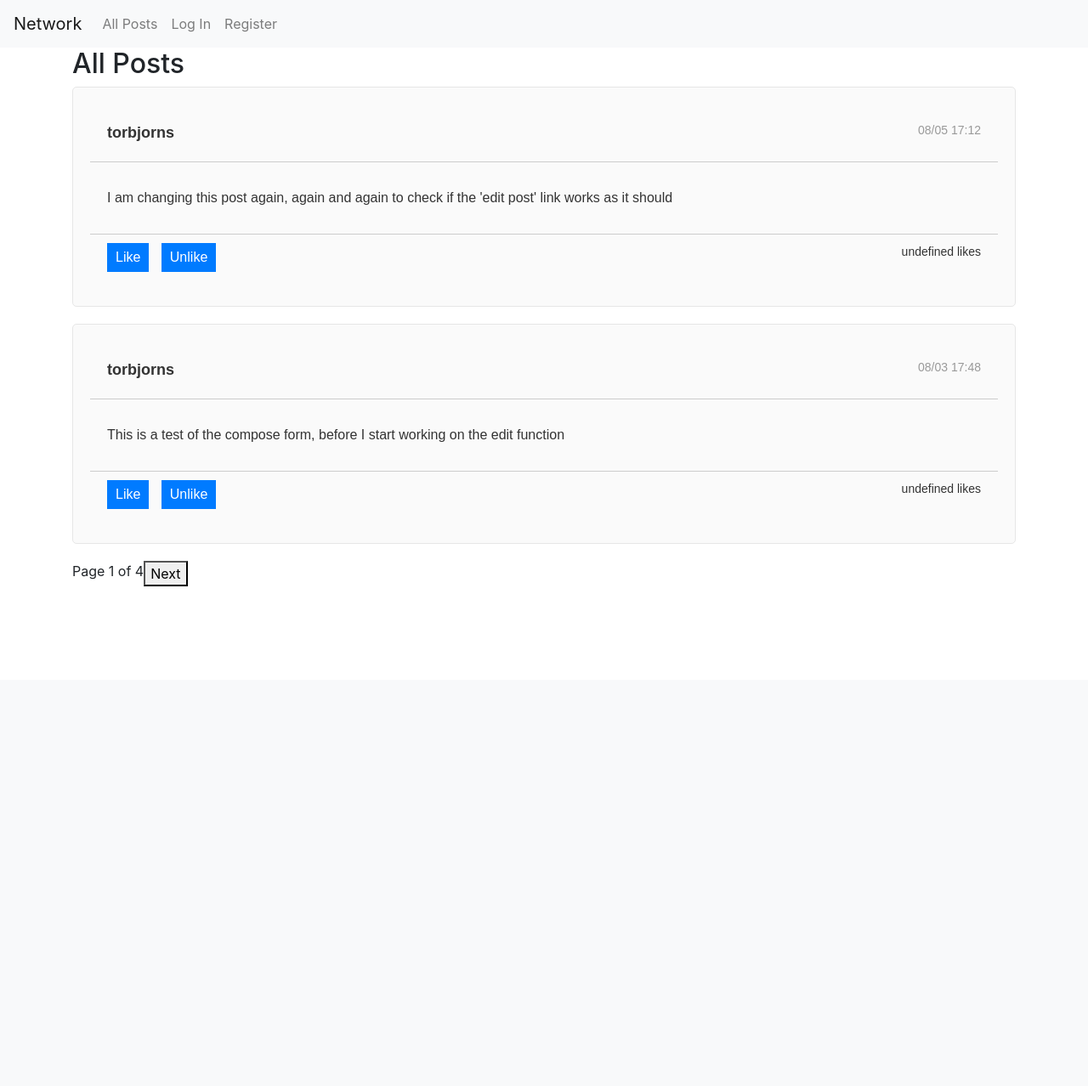
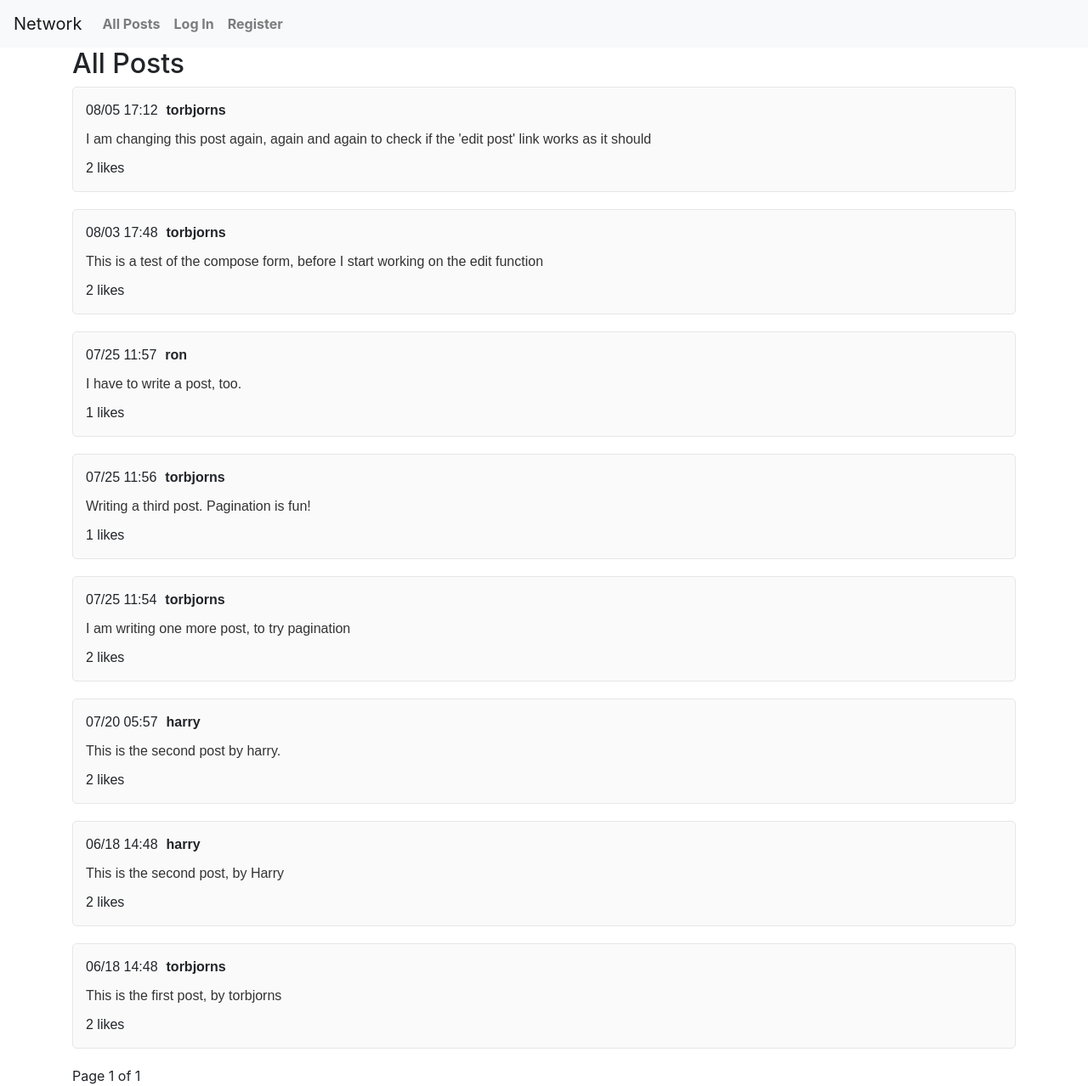
Before and after one commit to torbjorns/p4-cs50-web, a Django app: page / in a window 1280 px wide. Shown: the whole page at 85% size. Before the commit the page ends 690 px from the top, so only its background shows below. Run offline with Django 3.2, Linux system fonts and the light colour scheme; data comes from the database, SQL or seed files in the repository; both versions use the stored data as it was after the commit; data that the repository does not hold is empty; some libraries are stand-ins or nearby versions.

Commit message:
Only visuals left

```diff
--- a/network/static/network/posts.js
+++ b/network/static/network/posts.js
@@ -38,10 +38,18 @@
 
         // new post link
         document.querySelector('#new_post').addEventListener('click', function() {
+            // change view
             new_post_field.style.display = 'block';
             post_list_field.style.display = 'block';
             profile_field.style.display = 'none';
+            // change top header
             top_header.innerHTML = 'New Post';
+            // enable the form to post a new post
+            document.querySelector('#compose-form').onsubmit = function() {
+                const body = document.querySelector('#compose-body').value;
+                compose_post(body);
+                return false;
+            }
         });
 
         // following posts link
@@ -64,11 +72,10 @@
             load_profile(logged_in_username);
         });
     };
+}
 
-    // compose form
-    document.querySelector('#compose-form').onsubmit = function() {
-        const body = document.querySelector('#compose-body').value;
-
+// Post a new post
+function compose_post(body) {
     fetch('/compose', {
         method: 'POST',
         headers: {
@@ -96,11 +103,66 @@
     .catch(error => {
         console.log('Error:', error);
     });
-
-        return false;
-    }
 }
 
+// Like a post
+function like_post(post_id) {
+    fetch(`/like_post/${post_id}`, {
+        method: 'PUT',
+        headers: {
+            'Content-Type': 'application/json'
+        },
+        body: JSON.stringify({
+            post_id: post_id
+        })
+    })
+    .then(response => response.json().then(data => ({ status: response.status, body: data })))
+    .then(data => {
+        if (data.status === 200) {
+            showMessage(data.body.message, 'message_green');
+        } else {
+            showMessage(data.body.error, 'message_red');
+        }
+    })
+    .then(() => {
+        load_post_list('all');
+    })
+    .catch(error => {
+        console.log('Error:', error);
+    });
+};
+
+// Edit a post
+function edit_post(postId, body) {
+    fetch(`/edit_post/${postId}`, {
+        method: 'PUT',
+        headers: {
+            'Content-Type': 'application/json'
+        },
+        body: JSON.stringify({
+            body: body
+        })
+    })
+    .then(response => response.json().then(data => ({ status: response.status, body: data })))
+    .then(data => {
+        if (data.status === 200) {
+            showMessage(data.body.message, 'message_green');
+        } else {
+            showMessage(data.body.error, 'message_red');
+        }
+    })
+    .then(() => {
+        post_list_field.style.display = 'block';
+        profile_field.style.display = 'none';
+        new_post_field.style.display = 'none';
+        load_post_list('all');
+    })
+    .catch(error => {
+        console.log('Error:', error);
+    });
+}
+
+// Load a user's profile
 function load_profile(username) {
     fetch(`/profile/${username}`)
     .then(response => {
@@ -131,7 +193,7 @@
         if (logged_in_username !== username && logged_in_username) {
             // create follow/unfollow button
             let followButton = document.createElement('button');
-            followButton.className = 'follow-button';
+            followButton.className = 'follow-button btn';
             // If logged in user is not following this user
             if (!profile.followers.includes(logged_in_username)) {
                 followButton.innerHTML = 'Follow';
@@ -168,13 +230,13 @@
             profileDiv.appendChild(followButton);
         }
 
+        // Make this page the page for the profile
         top_header.innerHTML = `${username}`;
-
-        // Load this user's posts
         load_post_list(username);
     })
 };
 
+// Show a message for 5 seconds
 function showMessage(message, class_name) {
     const messageDiv = document.querySelector('#message');
     messageDiv.innerText = message;
@@ -185,7 +247,8 @@
     }, 5000);
 };
 
-function like_post(post_id) {
+// Like a post
+function like_post(post_id, post_list, page_number) {
     fetch(`/like_post/${post_id}`, {
         method: 'PUT',
         headers: {
@@ -203,16 +266,12 @@
             showMessage(data.body.error, 'message_red');
         }
     })
-    .then(() => {
-        load_post_list('all');
-    })
     .catch(error => {
         console.log('Error:', error);
     });
 };
 
-
-
+// Load a post list
 function load_post_list(post_list, page=1) {
     fetch(`/posts/${post_list}?page=${page}`)
     .then(response => {
@@ -223,8 +282,10 @@
     })
     .then(posts => {
         const post_list_field = document.querySelector('#post_list_field');
+        const pagination_field = document.querySelector('#pagination_field');
 
         post_list_field.innerHTML = '';
+        pagination_field.innerHTML = '';
 
         // Add posts to post list
         posts.posts.forEach(post => {
@@ -237,30 +298,85 @@
 
             post.timestamp = `${month}/${day} ${hours}:${minutes}`;
 
+            fetch(`/users_who_liked_post/${post.id}/`)
+                .then(response => response.json())
+                .then(users => {
+                    post.likes_by = users;
+
+                    // Add post to post list
                     let postDiv = document.createElement('div');
                     postDiv.className = 'post card';
                     postDiv.innerHTML = `
                         <div class="post-header">
-                    <div class="post-header-left">
+                            <div class="post-time">${post.timestamp}</div>
                             <a class="author_name">${post.author}</a>
-                    </div>
-                    <div class="post-header-right">
-                        <div class="post-time">${post.timestamp}</div>
-                    </div>
                         </div>
                         <div class="post-body">
                             ${post.body}
                         </div>
                         <div class="post-footer">
-                    <div class="post-footer-left">
-                        <button class="like-button" onclick="like_post(${post.id})">Like</button>
-                        <button class="unlike-button" onclick="unlike_post(${post.id})">Unlike</button>
-                    </div>
-                    <div class="post-footer-right">
-                        <div class="post-likes">${post.likes} likes</div>
-                    </div>
+                            <div id="like-count-${post.id}" class="post-likes">${post.likes_by.length} likes</div>
+                            <div class="post-button-field"></div>
                         </div>
                     `;
+
+                    // Add like button if logged in
+                    if (logged_in_username && logged_in_username !== post.author) {
+                        // create like button
+                        let likeButton = document.createElement('button');
+                        likeButton.className = 'like-button button';
+                        likeButton.id = `like-button-${post.id}`;
+                        // If logged in user has not liked this post
+                        if (!post.likes_by.includes(logged_in_username)) {
+                            likeButton.innerHTML = 'Like';
+                        };
+                        // If logged in user has liked this post
+                        if (post.likes_by.includes(logged_in_username)) {
+                            likeButton.innerHTML = 'Unlike';
+                        };
+                        likeButton.addEventListener('click', function() {
+                            like_post(post.id, post_list, posts.page_number);
+                            const likeCountElement = document.querySelector(`#like-count-${post.id}`);
+                            // Update the like count
+                            if (likeButton.innerHTML === 'Like') {
+                                post.likes_by.push(logged_in_username); // Add the user to the likes array
+                                likeButton.innerHTML = 'Unlike'; // Update the button text
+                            } else {
+                                const index = post.likes_by.indexOf(logged_in_username);
+                                if (index > -1) post.likes_by.splice(index, 1); // Remove the user from the likes array
+                                likeButton.innerHTML = 'Like'; // Update the button text
+                            }
+                            // Update the like count display
+                            likeCountElement.innerHTML = `${post.likes_by.length} likes`;
+                        });
+                        postDiv.querySelector('.post-button-field').appendChild(likeButton);
+                    }
+
+                    // Add edit button if logged in user is author of post
+                    else if (logged_in_username === post.author) {
+                        // create edit button
+                        let editButton = document.createElement('button');
+                        editButton.className = 'edit-button button';
+                        editButton.innerHTML = 'Edit';
+                        editButton.addEventListener('click', function() {
+                            // populate compose form with post body
+                            document.querySelector('#compose-body').value = post.body;
+                            // enable the form to edit the post
+                            document.querySelector('#compose-form').onsubmit = function() {
+                                const body = document.querySelector('#compose-body').value;
+                                edit_post(post.id, body);
+                                return false;
+                            }
+                            // change top header
+                            top_header.innerHTML = 'Edit Post';
+                            // change view
+                            new_post_field.style.display = 'block';
+                            post_list_field.style.display = 'block';
+                            profile_field.style.display = 'none';
+                        });
+                        postDiv.querySelector('.post-button-field').appendChild(editButton);
+                    }
+
                     post_list_field.appendChild(postDiv);
 
                     // Add event listener to author name to load profile
@@ -271,7 +387,11 @@
                         profile_field.style.display = 'block';
                         load_profile(authorNameElement.innerHTML);
                     });
+                })
+                .catch(error => {
+                    console.log('Error:', error);
                 });
+        })
 
         // Add pagination buttons
         let paginationDiv = document.createElement('div');
@@ -298,7 +418,7 @@
             paginationDiv.appendChild(nextPageButton);
         }
 
-        post_list_field.appendChild(paginationDiv);
+        pagination_field.appendChild(paginationDiv);
 
     })
     .catch(error => {
--- a/network/static/network/styles.css
+++ b/network/static/network/styles.css
@@ -1,34 +1,22 @@
 .card {
     margin-bottom: 20px;
-    padding: 20px;
+    padding: 10px;
     border: 1px solid #e6e6e6;
     border-radius: 5px;
     background-color: #fafafa;
 }
 
-.email-read {
-    background-color: rgb(231, 230, 230);
-}
-
-.email div {
-    flex-basis: 15%;
-    margin: 10px;
-}
-
-.email .subject {
-    flex-grow: 1;
-    text-align: left;
-}
-
-.archive_button {
-    margin-top: 10px;
-    margin-right: 10px;
+a {
+    text-decoration: none;
+    color: black;
+    font-weight: bold;
+    cursor: pointer;
 }
 
 #message {
     position: absolute;
-    top: 85px;
-    left: 60px;
+    top: 60px;
+    right: 60px;
     font-weight: bold;
     z-index: 1;
     background: white;
@@ -47,59 +35,52 @@
 .post-header,
 .post-body,
 .post-footer {
-    padding: 20px;
+    padding: 5px;
     font-family: Arial, sans-serif;
 }
 
 /* Header styles */
 .post-header {
     display: flex;
-    justify-content: space-between;
-    border-bottom: 1px solid #ccc;
-}
-.post-header-left a {
-    color: #333;
-    text-decoration: none;
-    font-size: 18px;
-    font-weight: bold;
-}
-.post-header-right .post-time {
-    color: #999;
-    font-size: 14px;
+    justify-content: left;
 }
 
 /* Body styles */
 .post-body {
-    margin-top: 10px;
     color: #333;
-    line-height: 1.5;
 }
 
 /* Footer styles */
 .post-footer {
     display: flex;
-    justify-content: space-between;
-    border-top: 1px solid #ccc;
-    margin-top: 10px;
-    padding-top: 10px;
+    justify-content: left;
 }
-.post-footer-left .like-button,
-.post-footer-left .unlike-button {
-    background-color: #007BFF;
+
+.button {
     color: #fff;
     border: none;
-    padding: 5px 10px;
-    margin-right: 10px;
     cursor: pointer;
 }
-.post-footer-left .like-button:hover,
-.post-footer-left .unlike-button:hover {
+
+.like-button,
+.unlike-button {
+    background-color: #007BFF;
+}
+
+.like-button:hover,
+.unlike-button:hover {
     background-color: #0056b3;
 }
-.post-footer-right .post-likes {
-    color: #333;
-    font-size: 14px;
+
+.edit-button {
+    background-color: #a87e00;
 }
+
+.post-likes,
+.post-time {
+    margin-right: 10px;
+}
+
 
 #header_box {
     display: flex;
--- a/network/templates/network/index.html
+++ b/network/templates/network/index.html
@@ -17,6 +17,7 @@
         </div>
 
         <div id="post_list_field"></div>
+        <div id="pagination_field"></div>
     </div>
 {% endblock %}
 
--- a/network/templates/network/layout.html
+++ b/network/templates/network/layout.html
@@ -9,7 +9,7 @@
     </head>
     <body>
 
-        <nav class="navbar navbar-expand-lg navbar-light bg-light">
+        <nav class="navbar navbar-expand-sm navbar-light bg-light">
             <div class="navbar-brand" href="#">Network</div>
 
             <div>
--- a/network/urls.py
+++ b/network/urls.py
@@ -10,9 +10,11 @@
     path("register", views.register, name="register"),
     path("compose", views.compose, name="compose"),
     path("posts/<str:post_list>", views.post_list, name="post_list"),
+    path("edit_post/<str:post_id>", views.edit_post, name="edit_post"),
     path("profile/<str:username>", views.profile, name="profile"),
     path("follow/<str:username>", views.follow, name="follow"),
     path("like_post/<str:post_id>", views.like_post, name="like_post"),
     path('followers/<str:username>', views.followers, name='followers'),
-    path('get_logged_in_username/', views.get_logged_in_username, name='get_logged_in_username')
+    path('get_logged_in_username/', views.get_logged_in_username, name='get_logged_in_username'),
+    path('users_who_liked_post/<int:post_id>/', views.users_who_liked_post, name='users_who_liked_post')
 ]
--- a/network/views.py
+++ b/network/views.py
@@ -2,19 +2,19 @@
 from django.contrib.auth import authenticate, login, logout
 from django.contrib.auth.decorators import login_required
 from django.db import IntegrityError
-from django.http import JsonResponse, Http404
-from django.http import HttpResponse, HttpResponseRedirect
+from django.http import JsonResponse, Http404, HttpResponseRedirect
 from django.shortcuts import render
 from django.urls import reverse
 from django.views.decorators.csrf import csrf_exempt
 from django.core.exceptions import ObjectDoesNotExist
 from django.core.paginator import Paginator
 
-from .models import User, Post
+from .models import User, Post, Like
 
 def index(request):
     return render(request, "network/index.html")
 
+# Create post
 @csrf_exempt
 @login_required
 def compose(request):
@@ -38,6 +38,7 @@
 
     return JsonResponse({"message": "Post Created successfully."}, status=201)
 
+# Get logged in username
 def get_logged_in_username(request):
     if request.method != "GET":
         return JsonResponse({"error": "GET request required."}, status=400)
@@ -46,7 +47,7 @@
     else:
         return JsonResponse({"username": None})
 
-
+# Get posts
 def post_list(request, post_list):
     # Create an empty queryset
     posts = Post.objects.none()
@@ -70,7 +71,7 @@
         posts = posts.order_by("-timestamp")
         posts_dict = [post_to_dict(post) for post in posts]
 
-        paginator = Paginator(posts_dict, 2)
+        paginator = Paginator(posts_dict, 10)
         page_number = request.GET.get('page', 1)
 
         page_obj = paginator.get_page(page_number)
@@ -87,6 +88,26 @@
 
         return JsonResponse(response_data)
 
+# Edit post
+@csrf_exempt
+@login_required
+def edit_post(request, post_id):
+    if request.method == "PUT":
+        # Get post to edit
+        try:
+            post = Post.objects.get(id=post_id)
+        except Post.DoesNotExist:
+            return JsonResponse({"error": "Post does not exist."}, status=404)
+
+        # Get contents of post
+        data = json.loads(request.body)
+        body = data.get("body", "")
+
+        # Update post in database
+        post.body = body
+        post.save()
+
+        return JsonResponse({"message": "Post updated successfully."}, status=200)
 
 def post_to_dict(post):
     return {
@@ -96,6 +117,20 @@
         'timestamp': post.timestamp,
     }
 
+# get a list of all the users that have liked a post
+def users_who_liked_post(request, post_id):
+    if request.method != "GET":
+        return JsonResponse({"error": "GET request required."}, status=400)
+
+    try:
+        post = Post.objects.get(id=post_id)
+        likes = [like.user.username for like in post.likes.all()]
+        return JsonResponse(likes, safe=False);
+
+    except Post.DoesNotExist:
+        raise Http404("Post does not exist.")
+
+# load profile page
 def profile(request, username):
     if request.method != "GET":
         return JsonResponse({"error": "GET request required."}, status=400)
@@ -117,6 +152,7 @@
         raise Http404("User does not exist.")
 
 
+# Get a list of all followers for a user
 def followers(request, username):
     if request.method != "GET":
         return JsonResponse({"error": "GET request required."}, status=400)
@@ -129,6 +165,7 @@
     except User.DoesNotExist:
         raise Http404("User does not exist.")
 
+#  Follow user
 @csrf_exempt
 @login_required
 def follow(request, username):
@@ -152,6 +189,7 @@
         user.following.add(user_to_follow)
         return JsonResponse({"message": f"Followed {username}."}, status=200)
 
+# Like post
 @csrf_exempt
 @login_required
 def like_post(request, post_id):
@@ -168,13 +206,18 @@
     user = request.user
 
     # Check if user has already liked post
-    if user.likes.filter(id=post_id).exists():
-        user.likes.remove(post)
-        return JsonResponse({"message": f"Unliked post {post_id}."}, status=200)
+    if post.likes.filter(user=user).exists():
+        post.likes.get(user=user).delete()
+        return JsonResponse({"message": "Post unliked successfully."}, status=200)
     else:
-        user.likes.add(post)
-        return JsonResponse({"message": f"Liked post {post_id}."}, status=200)
+        like = Like(
+            user=user,
+            post=post
+        )
+        like.save()
+        return JsonResponse({"message": "Post liked successfully."}, status=200)
 
+# Login, logout, and register views
 def login_view(request):
     if request.method == "POST":
 
```
Also changed, not shown: db.sqlite3. Lines whose indentation alone changed are shown as unchanged.
